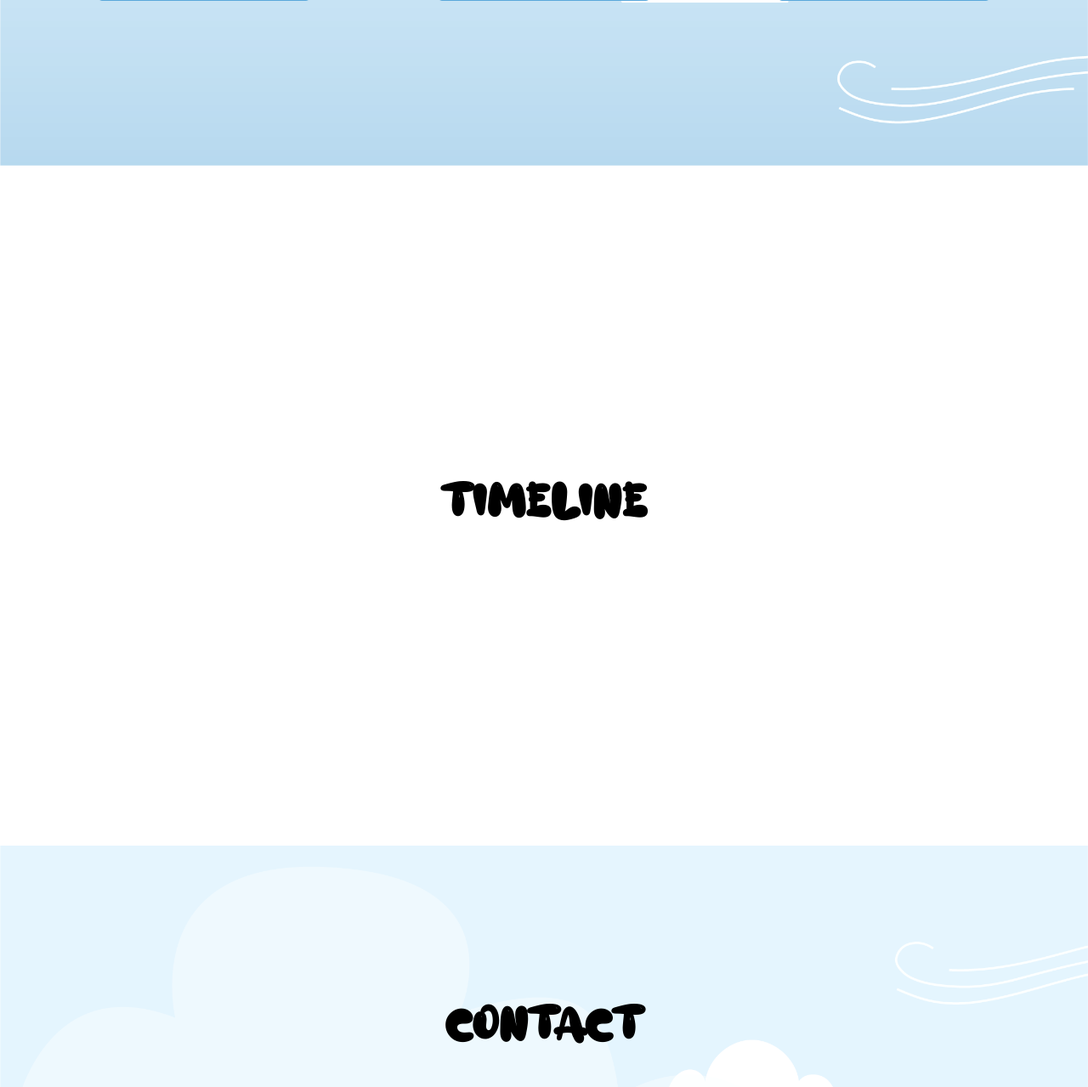
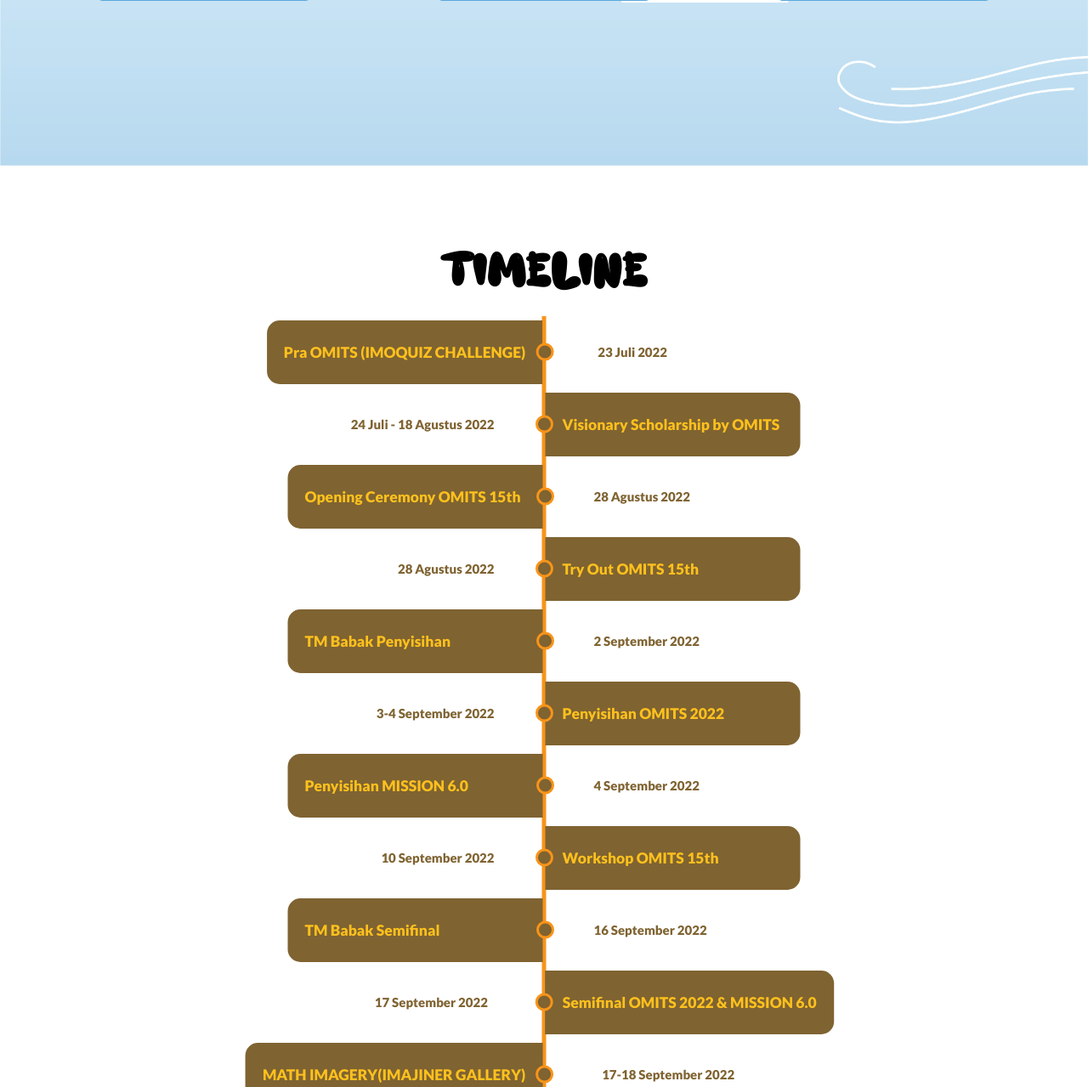
Before and after one commit to bramantya5696/omits-web, a PHP site: page / in a window 1280 px wide. Shown: the part 2401-3680 px from the top of the page at 85% size. Run offline with PHP 8.4, Linux system fonts and the light colour scheme; a map, chart or similar area stays blank; some libraries are stand-ins or nearby versions.

Commit message:
membuat section timeline

```diff
--- a/index.html
+++ b/index.html
@@ -264,7 +264,92 @@
     <section id="timeline">
         <div class="timeline container">
             <div class="section-title">Timeline</div>
-
+            <div class="div-timeline">
+                <div class="div-timeline-area">
+                    <div class="timeline-area">
+                        <div class="timeline-date">23 Juli 2022</div>
+                        <div class="timeline-box">Pra OMITS (IMOQUIZ CHALLENGE)</div>
+                    </div>
+                </div>
+                <div class="div-timeline-area">
+                    <div class="timeline-area">
+                        <div class="timeline-date">24 Juli - 18 Agustus 2022</div>
+                        <div class="timeline-box">Visionary Scholarship by OMITS</div>
+                    </div>
+                </div>
+                <div class="div-timeline-area">
+                    <div class="timeline-area">
+                        <div class="timeline-date">28 Agustus 2022</div>
+                        <div class="timeline-box">Opening Ceremony OMITS 15th</div>
+                    </div>
+                </div>
+                <div class="div-timeline-area">
+                    <div class="timeline-area">
+                        <div class="timeline-date">28 Agustus 2022</div>
+                        <div class="timeline-box">Try Out OMITS 15th</div>
+                    </div>
+                </div>
+                <div class="div-timeline-area">
+                    <div class="timeline-area">
+                        <div class="timeline-date">2 September 2022</div>
+                        <div class="timeline-box">TM Babak Penyisihan</div>
+                    </div>
+                </div>
+                <div class="div-timeline-area">
+                    <div class="timeline-area">
+                        <div class="timeline-date">3-4 September 2022</div>
+                        <div class="timeline-box">Penyisihan OMITS 2022</div>
+                    </div>
+                </div>
+                <div class="div-timeline-area">
+                    <div class="timeline-area">
+                        <div class="timeline-date">4 September 2022</div>
+                        <div class="timeline-box">Penyisihan MISSION 6.0</div>
+                    </div>
+                </div>
+                <div class="div-timeline-area">
+                    <div class="timeline-area">
+                        <div class="timeline-date">10 September 2022</div>
+                        <div class="timeline-box">Workshop OMITS 15th</div>
+                    </div>
+                </div>
+                <div class="div-timeline-area">
+                    <div class="timeline-area">
+                        <div class="timeline-date">16 September 2022</div>
+                        <div class="timeline-box">TM Babak Semifinal</div>
+                    </div>
+                </div>
+                <div class="div-timeline-area">
+                    <div class="timeline-area">
+                        <div class="timeline-date">17 September 2022</div>
+                        <div class="timeline-box">Semifinal OMITS 2022 & MISSION 6.0</div>
+                    </div>
+                </div>
+                <div class="div-timeline-area">
+                    <div class="timeline-area">
+                        <div class="timeline-date">17-18 September 2022</div>
+                        <div class="timeline-box">MATH IMAGERY(IMAJINER GALLERY)</div>
+                    </div>
+                </div>
+                <div class="div-timeline-area">
+                    <div class="timeline-area">
+                        <div class="timeline-date">18 September 2022</div>
+                        <div class="timeline-box">TM Babak Final OMITS 2022 & MISSION 6.0</div>
+                    </div>
+                </div>
+                <div class="div-timeline-area">
+                    <div class="timeline-area">
+                        <div class="timeline-date">18 September 2022</div>
+                        <div class="timeline-box">Final OMITS 2022 & MISSION 6.0</div>
+                    </div>
+                </div>
+                <div class="div-timeline-area">
+                    <div class="timeline-area">
+                        <div class="timeline-date">18 September 2022</div>
+                        <div class="timeline-box">Closing Ceremony OMITS 15th</div>
+                    </div>
+                </div>
+            </div>
         </div>
     </section>
     <section id="contact">
--- a/style.css
+++ b/style.css
@@ -463,6 +463,66 @@
 }
 /* end subevent */
 
+/* timeline */
+#timeline .timeline {
+  flex-direction: column;
+}
+#timeline .timeline .div-timeline {
+  position: relative;
+  width: 100%;
+  margin-top: 20px;
+  /* border-left: 5px solid #f89419; */
+}
+#timeline .timeline .div-timeline::after {
+  content: "";
+  position: absolute;
+  width: 5px;
+  height: 100%;
+  background: #f89419;
+  top: 0;
+  left: -5px;
+  z-index: -1;
+  /* transform: translateX(-50%); */
+}
+#timeline .timeline .div-timeline .div-timeline-area {
+  position: relative;
+}
+#timeline .timeline .div-timeline .timeline-area {
+  background: #7f6331;
+  /* max-width: 250px; */
+  padding: 10px 20px;
+  position: relative;
+  margin: 5px 0;
+  border-top-right-radius: 15px;
+  border-bottom-right-radius: 15px;
+}
+#timeline .timeline .div-timeline .timeline-area::before {
+  content: "";
+  position: absolute;
+  width: 15px;
+  height: 15px;
+  background: #7f6331;
+  border: 3px solid #f89419;
+  top: 50%;
+  border-radius: 50%;
+  left: -1.25px;
+  transform: translate(-50%, -50%);
+}
+#timeline .timeline .div-timeline .timeline-area .timeline-date {
+  color: #c5eafe;
+  font-size: 1.25rem;
+  font-weight: 600;
+  margin-bottom: 10px;
+  /* display: inline-block; */
+  width: max-content;
+}
+#timeline .timeline .div-timeline .timeline-area .timeline-box {
+  color: #ffc11d;
+  font-size: 1.25rem;
+  font-weight: 700;
+}
+/* end timeline */
+
 /* contact */
 #contact {
   background: url("images/ornamen-07.png");
@@ -712,6 +772,87 @@
     font-size: calc(1.5rem * 1.618);
     margin-bottom: 10px;
   }
+  #timeline .timeline .div-timeline::after {
+    left: 50%;
+    transform: translateX(-50%);
+  }
+  #timeline .timeline .div-timeline {
+    display: flex;
+    flex-direction: column;
+    align-items: center;
+  }
+  #timeline .timeline .div-timeline .div-timeline-area .timeline-area {
+    min-width: 300px;
+    min-height: 75px;
+    display: flex;
+    flex-direction: column;
+    justify-content: center;
+  }
+  #timeline
+    .timeline
+    .div-timeline
+    .div-timeline-area:nth-of-type(even)
+    .timeline-area {
+    transform: translateX(50.5%);
+  }
+  #timeline
+    .timeline
+    .div-timeline
+    .div-timeline-area:nth-of-type(odd)
+    .timeline-area {
+    transform: translateX(-50.5%);
+    border-top-left-radius: 15px;
+    border-bottom-left-radius: 15px;
+    border-top-right-radius: 0;
+    border-bottom-right-radius: 0;
+  }
+  #timeline
+    .timeline
+    .div-timeline
+    .div-timeline-area:nth-of-type(odd)
+    .timeline-area::before {
+    left: initial;
+    right: -23.75px;
+  }
+  #timeline .timeline .div-timeline .timeline-area .timeline-date {
+    position: absolute;
+    top: 50%;
+    font-size: 1.5rem;
+    transform: translateY(-50%);
+    font-weight: 800;
+    color: #7f6331;
+  }
+  #timeline
+    .timeline
+    .div-timeline
+    .div-timeline-area:nth-of-type(odd)
+    .timeline-area
+    .timeline-date {
+    left: 120%;
+  }
+  #timeline
+    .timeline
+    .div-timeline
+    .div-timeline-area:nth-of-type(even)
+    .timeline-area
+    .timeline-date {
+    right: 120%;
+  }
+  #timeline .timeline .div-timeline .timeline-area .timeline-box {
+    font-size: 1.5rem;
+    font-weight: 800;
+  }
+  /*#timeline .timeline .div-timeline .timeline-area:nth-of-type(even) {
+    border-top-left-radius: 15px;
+    border-bottom-left-radius: 15px;
+    border-top-right-radius: 0;
+    border-bottom-right-radius: 0;
+  }
+  #timeline .timeline .div-timeline .timeline-area:nth-of-type(even)::before {
+    left: initial;
+    transform: translateY(-50%);
+    right: -15px;
+  } */
 }
 @media (min-width: 800px) {
   #header .header {
@@ -817,6 +958,9 @@
     transform: translateX(-50%);
     font-weight: 600;
   }
+  #timeline .timeline .div-timeline .timeline-area .timeline-box {
+    font-size: 1.75rem;
+  }
 }
 @media (min-width: 1200px) {
   #header .header {
```
